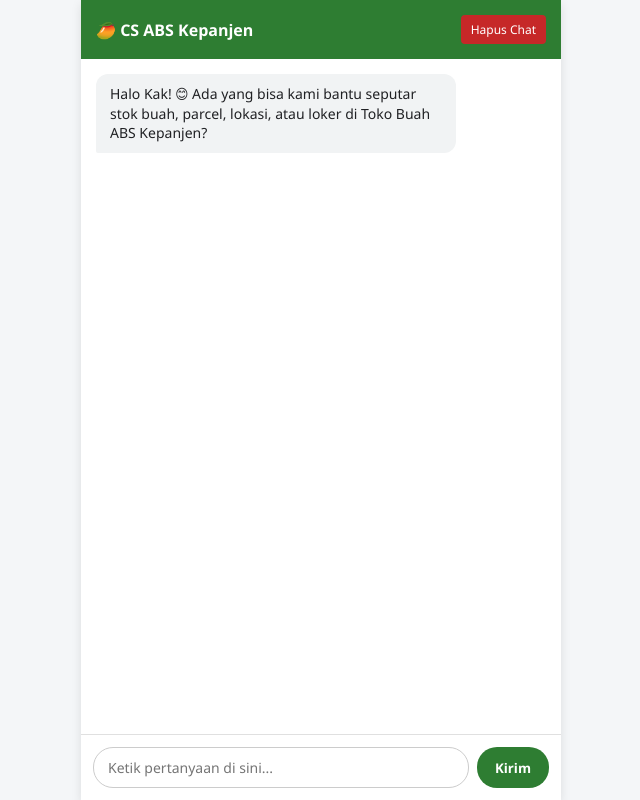
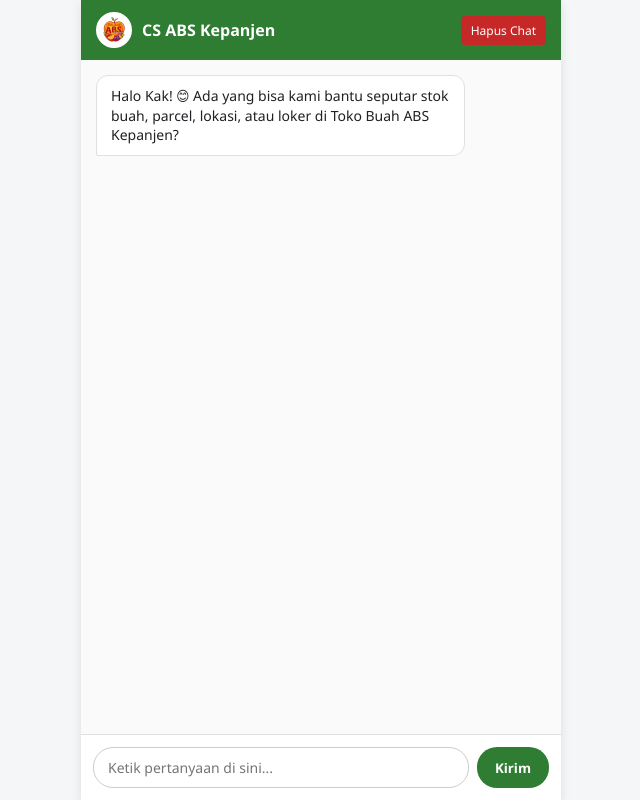
Before and after one commit to kngenproject/web-ai-cs, a Flask app: page / in a window 1280 px wide. Shown: the whole page, without its empty margins (319-959 px from the left). Run offline with Flask 3, Linux system fonts and the light colour scheme.

Commit message:
Fix layout and path to /static/logo/logo.png

```diff
--- a/templates/index.html
+++ b/templates/index.html
@@ -8,21 +8,28 @@
         * { box-sizing: border-box; margin: 0; padding: 0; font-family: 'Segoe UI', Tahoma, Geneva, Verdana, sans-serif; }
         body { background-color: #f4f6f8; display: flex; justify-content: center; height: 100vh; }
         .chat-container { width: 100%; max-width: 480px; background: #ffffff; display: flex; flex-direction: column; height: 100%; box-shadow: 0 4px 10px rgba(0,0,0,0.1); }
-        .chat-header { background: #2e7d32; color: white; padding: 15px; display: flex; justify-content: space-between; align-items: center; font-weight: bold; }
-        .clear-btn { background: #c62828; color: white; border: none; padding: 6px 10px; border-radius: 4px; font-size: 12px; cursor: pointer; }
-        .chat-box { flex: 1; padding: 15px; overflow-y: auto; display: flex; flex-direction: column; gap: 10px; }
-        .message { max-width: 80%; padding: 10px 14px; border-radius: 12px; font-size: 14px; line-height: 1.4; word-wrap: break-word; white-space: pre-line; }
+        .chat-header { background: #2e7d32; color: white; padding: 12px 15px; display: flex; justify-content: space-between; align-items: center; font-weight: bold; }
+        .header-brand { display: flex; align-items: center; gap: 10px; }
+        .header-brand img { width: 36px; height: 36px; border-radius: 50%; object-fit: cover; background: #ffffff; border: 2px solid #ffffff; }
+        .clear-btn { background: #c62828; color: white; border: none; padding: 6px 10px; border-radius: 4px; font-size: 12px; cursor: pointer; transition: 0.2s; }
+        .clear-btn:hover { background: #b71c1c; }
+        .chat-box { flex: 1; padding: 15px; overflow-y: auto; display: flex; flex-direction: column; gap: 10px; background: #fafafa; }
+        .message { max-width: 82%; padding: 10px 14px; border-radius: 12px; font-size: 14px; line-height: 1.4; word-wrap: break-word; white-space: pre-line; }
         .user-msg { background: #e8f5e9; color: #1b5e20; align-self: flex-end; border-bottom-right-radius: 2px; }
-        .bot-msg { background: #f1f3f4; color: #202124; align-self: flex-start; border-bottom-left-radius: 2px; }
+        .bot-msg { background: #ffffff; color: #202124; align-self: flex-start; border-bottom-left-radius: 2px; border: 1px solid #e0e0e0; }
         .chat-input { display: flex; padding: 12px; border-top: 1px solid #e0e0e0; background: #fff; }
         .chat-input input { flex: 1; padding: 10px 14px; border: 1px solid #ccc; border-radius: 20px; outline: none; font-size: 14px; }
         .chat-input button { margin-left: 8px; background: #2e7d32; color: white; border: none; padding: 10px 18px; border-radius: 20px; cursor: pointer; font-weight: bold; }
+        .chat-input button:hover { background: #1b5e20; }
     </style>
 </head>
 <body>
     <div class="chat-container">
         <div class="chat-header">
-            <span>🥭 CS ABS Kepanjen</span>
+            <div class="header-brand">
+                <img src="/static/logo/logo.png" alt="Logo Toko Buah ABS">
+                <span>CS ABS Kepanjen</span>
+            </div>
             <button class="clear-btn" onclick="clearChat()">Hapus Chat</button>
         </div>
         <div class="chat-box" id="chatBox"></div>
@@ -55,14 +62,13 @@
         function appendMessage(sender, text) {
             appendToUI(sender, text);
             chatHistory.push({ role: sender === 'user' ? 'user' : 'assistant', content: text });
-            // Simpan maksimal 10 pesan terakhir di localStorage browser
             if (chatHistory.length > 10) chatHistory = chatHistory.slice(-10);
             localStorage.setItem('abs_chat_history', JSON.stringify(chatHistory));
         }
 
         async function sendMessage() {
             const input = document.getElementById('userInput');
-            const text = input.value.strip ? input.value.strip() : input.value.trim();
+            const text = input.value.trim();
             if (!text) return;
 
             appendMessage('user', text);
```
